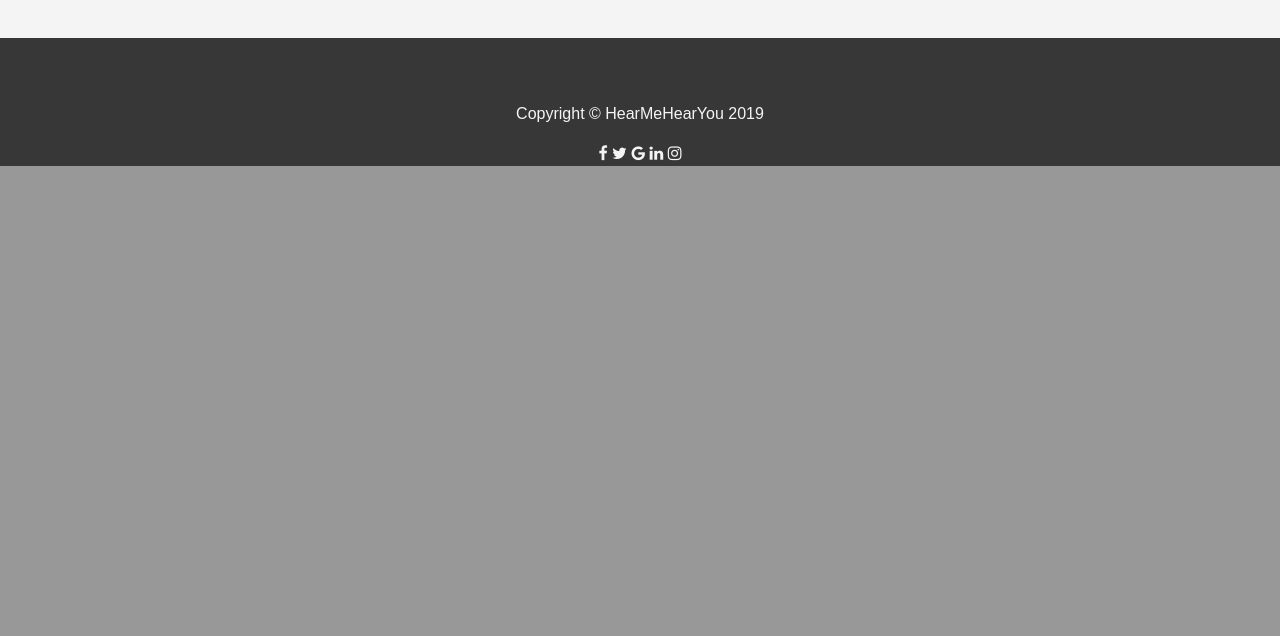
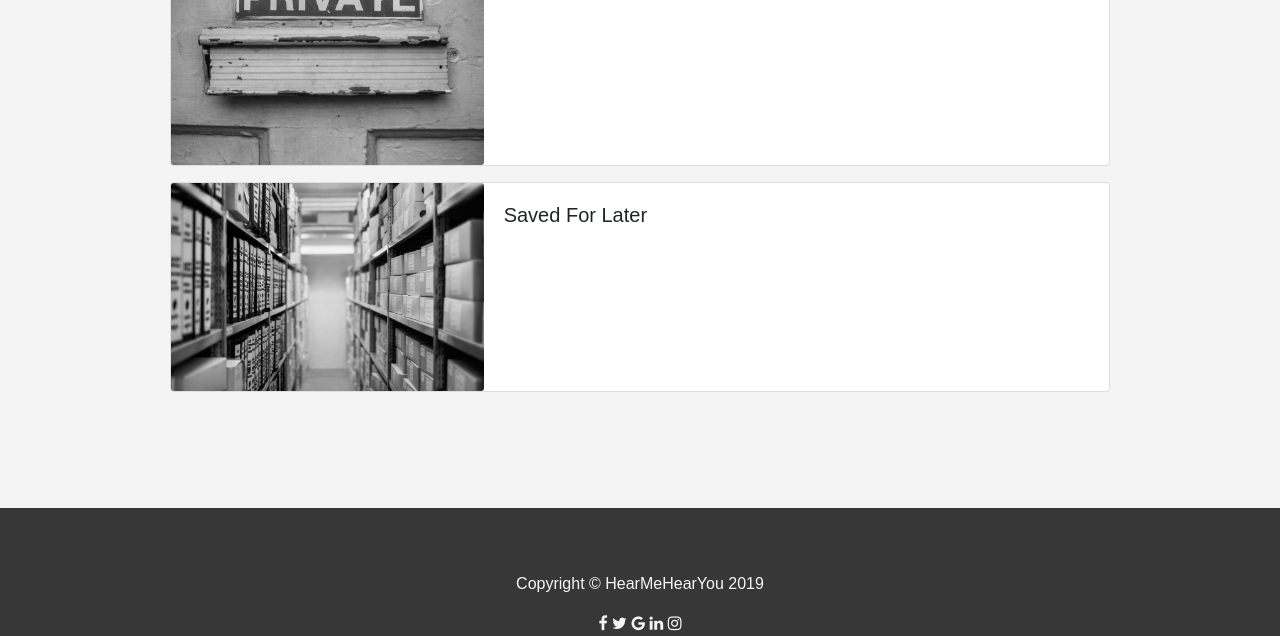
Before and after one commit to elizabethchin/HearMeHearYou, a Flask app: page /user/1 in a window 1280 px wide. Shown: the part 762-1398 px from the top of the page. Before the commit the page ends 928 px from the top, so only its background shows below. Run offline with Flask 2, Linux system fonts and the light colour scheme; the visitor is signed in with stand-in values (Sample User, id 1); data comes from the database, SQL or seed files in the repository; data that the repository does not hold is empty; some libraries are stand-ins or nearby versions; some web fonts are replaced.

Commit message:
update styling for user's personal landing page

```diff
--- a/static/css/styles.css
+++ b/static/css/styles.css
@@ -15,7 +15,7 @@
 }
 
 #inquiry_report {
-    padding: 50px;
+    padding: 100px;
     font-size: 14px;
 }
 
@@ -108,7 +108,7 @@ footer {
 }
 
 #create-report {
-    background: url("/static/img/paper_bg.jpg") no-repeat center center fixed;
+
     background-size: cover;
     padding: 50px;
     font-size: 14px;
@@ -327,6 +327,8 @@ h1 {
     clear: both;
   }
 
+
+
   /* Responsive layout - when the screen is less than 600px wide, make the two columns stack on top of each other instead of next to each other */
   @media screen and (max-width: 600px) {
     .col-25, .col-75, input[type=submit] {
--- a/templates/user.html
+++ b/templates/user.html
@@ -6,35 +6,36 @@
     <div class="header">
         <h2>Welcome, {{ user.first_name }} {{ user.last_name }}!</h2>
     </div>
-    <div class="bs-example">
-            <ul class="nav nav-tabs">
-                <li class="nav-item">
-                    <a href="#generate-report" class="nav-link active" data-toggle="tab">New Report</a>
-                </li>
-                <li class="nav-item">
-                    <a href="#submitted-reports" class="nav-link" data-toggle="tab">Submitted Inquiries</a>
-                </li>
-                <li class="nav-item">
-                    <a href="#anonymous-reports" class="nav-link" data-toggle="tab">Anonymous Inquiries</a>
-                </li>
-                <li class="nav-item">
-                    <a href="#saved-reports" class="nav-link" data-toggle="tab">Saved Inquiries</a>
-                </li>
-            </ul>
-            <div class="tab-content">
-                <div class="tab-pane fade in show active" id="generate-report">
-                    <p>
+
+    <div class="card mb-3">
+        <div class="row no-gutters">
+            <div class="col-md-4">
+                <img src="/static/img/new_report_icon.png" class="card-img" alt="person typing on a typewriter">
+            </div>
+            <div class="col-md-8">
+                <div class="card-body">
+                    <h5 class="card-title">Generate New Report</h5>
+                    <p class="card-text">
                         <form action="/create-report">
                             <div>
-                                <button class="btn btn-light" id="genbtn">Generate New Report</button>
+                                <button class="btn btn-light" id="genbtn">New</button>
                             </div>
                         </form>
                     </p>
-
                 </div>
-                <div class="tab-pane fade" role="tabpanel" id="submitted-reports">
+            </div>
+        </div>
+    </div>
+    <div class="card mb-3">
+        <div class="row no-gutters">
+            <div class="col-md-4">
+                <img src="/static/img/submitted_icon.png" class="card-img" alt="picture of mailbox">
+            </div>
+            <div class="col-md-8">
+                <div class="card-body">
+                    <h5 class="card-title">Submitted Reports</h5>
+                    <p class="card-text">
                         {% if user.inquiries %}
-
                         <ul>
                             {% for inquiry in user.inquiries %}
                             {% if inquiry.archive != True and inquiry.anonymous != True %}
@@ -44,11 +45,23 @@
                             {% endif %}
                             {% endfor %}
                         </ul>
+                        {% endif %}
+                    </p>
 
-                    {% endif %}
+                </div>
+            </div>
+        </div>
     </div>
 
-
+    <div class="card mb-3">
+        <div class="row no-gutters">
+            <div class="col-md-4">
+                <img src="/static/img/anonymous_icon.png" class="card-img" alt="picture of mail slot labeled private">
+            </div>
+            <div class="col-md-8">
+                <div class="card-body">
+                    <h5 class="card-title">Anonymous Submissions</h5>
+                    <p class="card-text">
                         <div class="tab-pane fade" id="anonymous-reports">
                             {% if user.inquiries and session["user_id"] != 6%}
                             {% if user.inquiries %}
@@ -56,7 +69,8 @@
                                 {% for inquiry in user.inquiries %}
                                 {% if inquiry.anonymous == True %}
                                 <li>
-                                    <a href="/inquiry/{{ inquiry.inquiry_id }}"> Inquiry ID: {{ inquiry.inquiry_id }}</a>
+                                    <a href="/inquiry/{{ inquiry.inquiry_id }}"> Inquiry ID:
+                                        {{ inquiry.inquiry_id }}</a>
                                 </li>
                                 {% endif %}
                                 {% endfor %}
@@ -65,22 +79,38 @@
                             {% endif %}
                         </div>
 
-                <div class="tab-pane fade" id="saved-reports">
+                    </p>
+
+                </div>
+            </div>
+        </div>
+    </div>
+
+    <div class="card mb-3">
+        <div class="row no-gutters">
+            <div class="col-md-4">
+                <img src="/static/img/archive_icon.png" class="card-img" alt="pic of storage room">
+            </div>
+            <div class="col-md-8">
+                <div class="card-body">
+                    <h5 class="card-title">Saved For Later</h5>
+                    <p class="card-text">
                         {% if user.inquiries and session["user_id"] != 6%}
-
                         <div class="row">
-
                             <ul>
                                 {% for inquiry in user.inquiries %}
                                 {% if inquiry.archive == True %}
                                 <li>
-                                    <a href="/inquiry/{{ inquiry.inquiry_id }}"> Inquiry ID: {{ inquiry.inquiry_id }}</a>
+                                    <a href="/inquiry/{{ inquiry.inquiry_id }}"> Inquiry ID:
+                                        {{ inquiry.inquiry_id }}</a>
                                 </li>
                                 {% endif %}
                                 {% endfor %}
                             </ul>
-
                             {% endif %}
+                        </div>
+                    </p>
+                </div>
             </div>
         </div>
     </div>
@@ -88,4 +118,7 @@
 </div>
 
 
+</div>
+
+
 {% endblock %}
```
Also changed, not shown: templates/view_report.html (+13 -24 lines), static/img/anonymous_icon.png (added), static/img/archive_icon.png (added), static/img/new_report_icon.png (added), static/img/reply.jpg (added), static/img/submitted_icon.png (added), 1 other file. Lines whose indentation alone changed are shown as unchanged.
